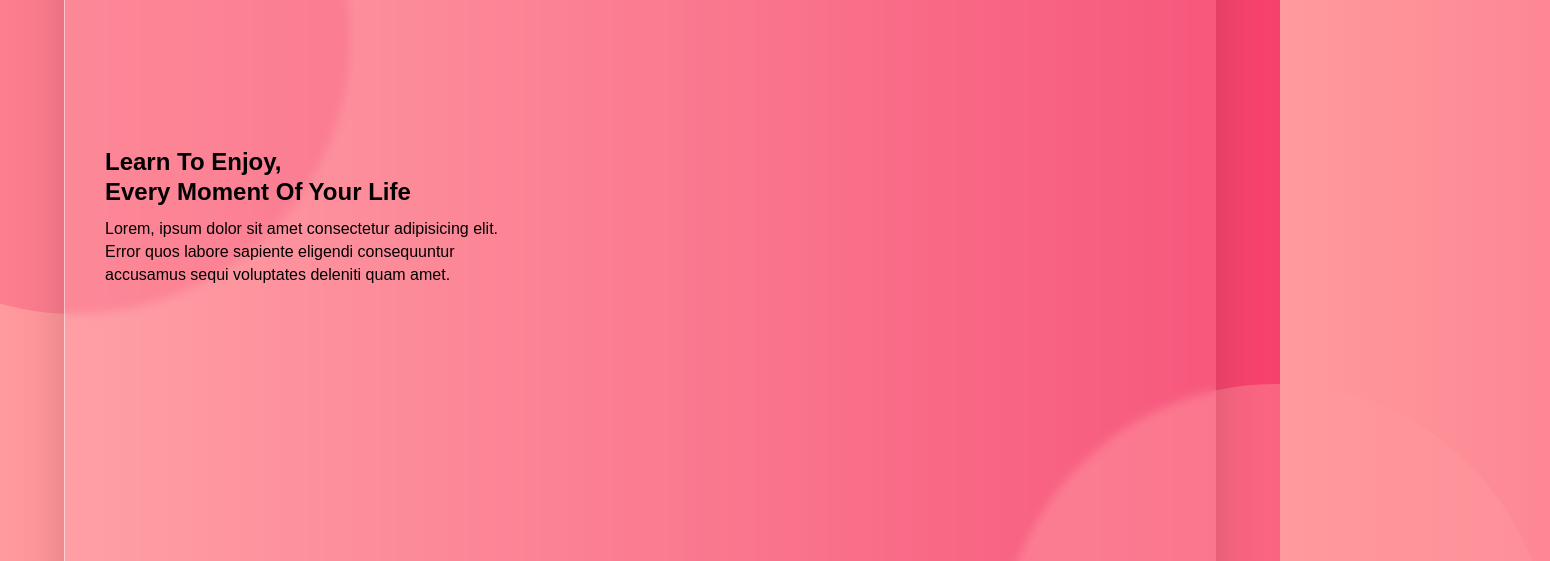
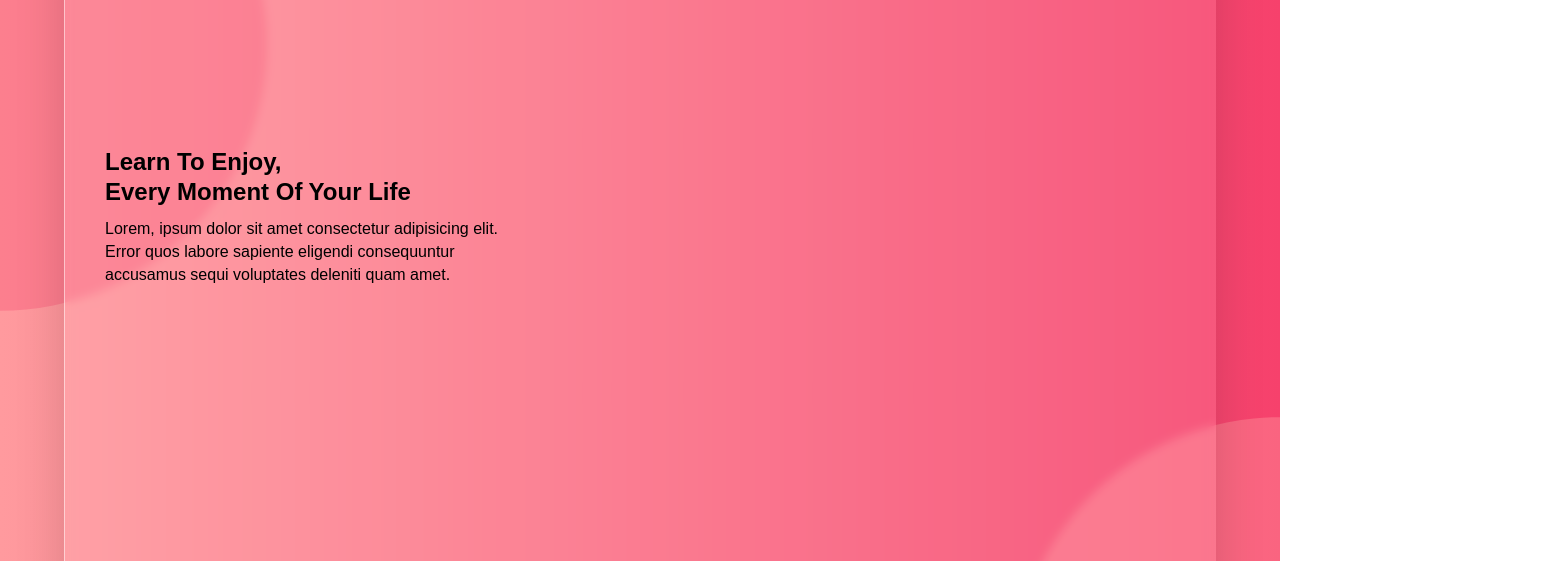
Before and after one commit to FaridGhaly/Glassmorphism-Website-Design-using-HTML-CSS, a plain HTML site: page index.html in a window 1280 px wide. Shown: the part 116-677 px from the top of the page, 1550 px wide, since content can reach past the window. Drawn offline with Linux system fonts and the light colour scheme.

Commit message:
second commit

```diff
--- a/CSS/index.css
+++ b/CSS/index.css
@@ -13,32 +13,31 @@ body {
         );
     height: 100vh;
     width: 100%;
-    overflow: hidden;
+    /* overflow: hidden; */
 }
 
 body::before,
 body::after {
     content: "";
     position: absolute;
-    width: 550px;
-    height: 550px;
-    border-radius: 50%;
+    top: 0%;
+    left: 0%;
+    width: 100%;
+    height: 100%;
     z-index: -4;
 }
 
 body::before {
-    top: -120px;
-    left: -200px;
     background-color: #f6416c;
     opacity: 0.3;
+    clip-path: circle(25% at left 20%);
     /* #ff9a9e */
 }
 
 body::after {
-    top: 500px;
-    left: 1000px;
     background-color: #ff9a9e;
     opacity: 0.4;
+    clip-path: circle(25% at right 100%);
 }
 .container {
     width: 90%;
@@ -171,5 +170,8 @@ footer .footer a {
         height: 100px;
         margin-bottom: 100px;
     }
-
+    body {
+        height: 100vh;
+        width: 100%;
+    }
 }
```
